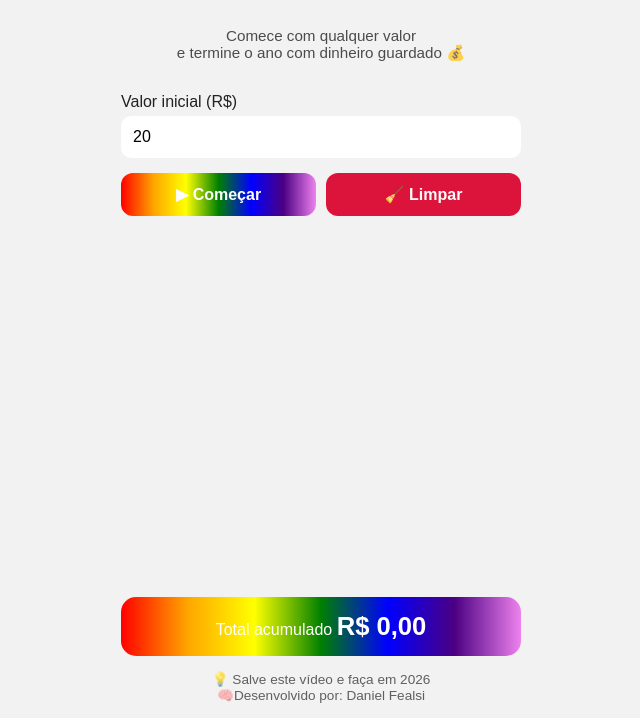
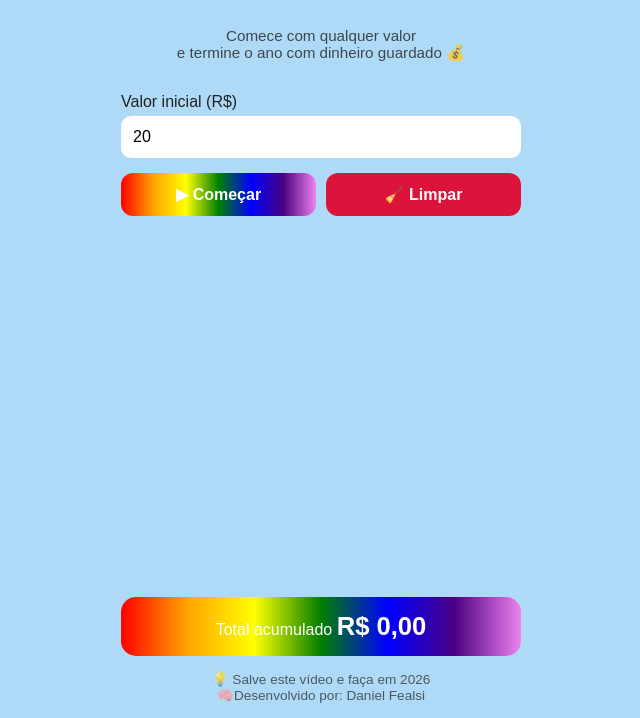
Before and after one commit to Danfas19402/Desafio-2026, a plain HTML site: page index.html in a window 1280 px wide. Shown: the part 82-800 px from the top of the page, without its empty margins (319-959 px from the left). Drawn offline with Linux system fonts and the light colour scheme.

Commit message:
Change light mode background color

```diff
--- a/styles.css
+++ b/styles.css
@@ -16,7 +16,7 @@ body {
 }
 
 body.light {
-  background: #f2f2f2;
+  background: #afdaf7;
   color: #222;
 }
 
```
